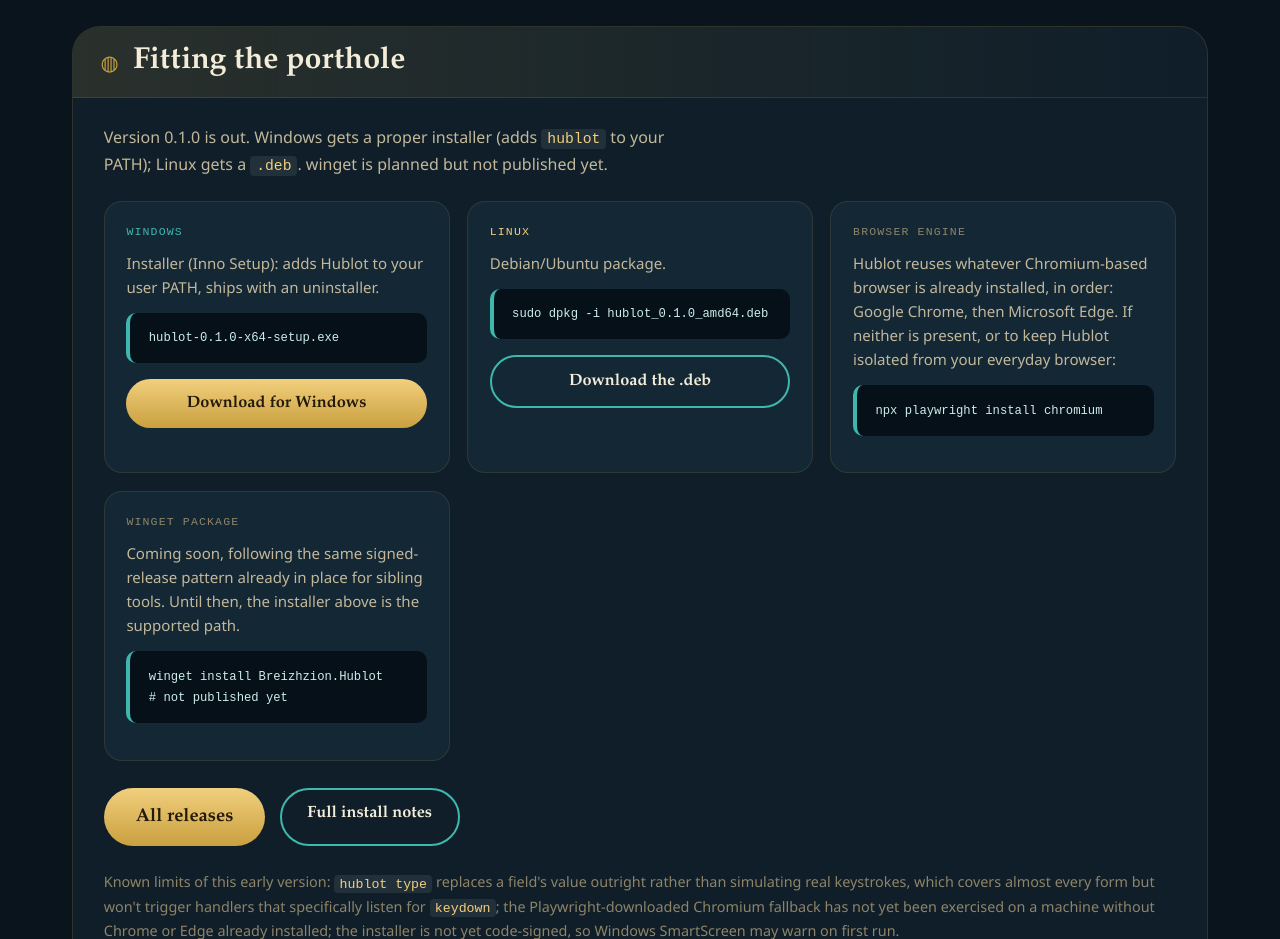
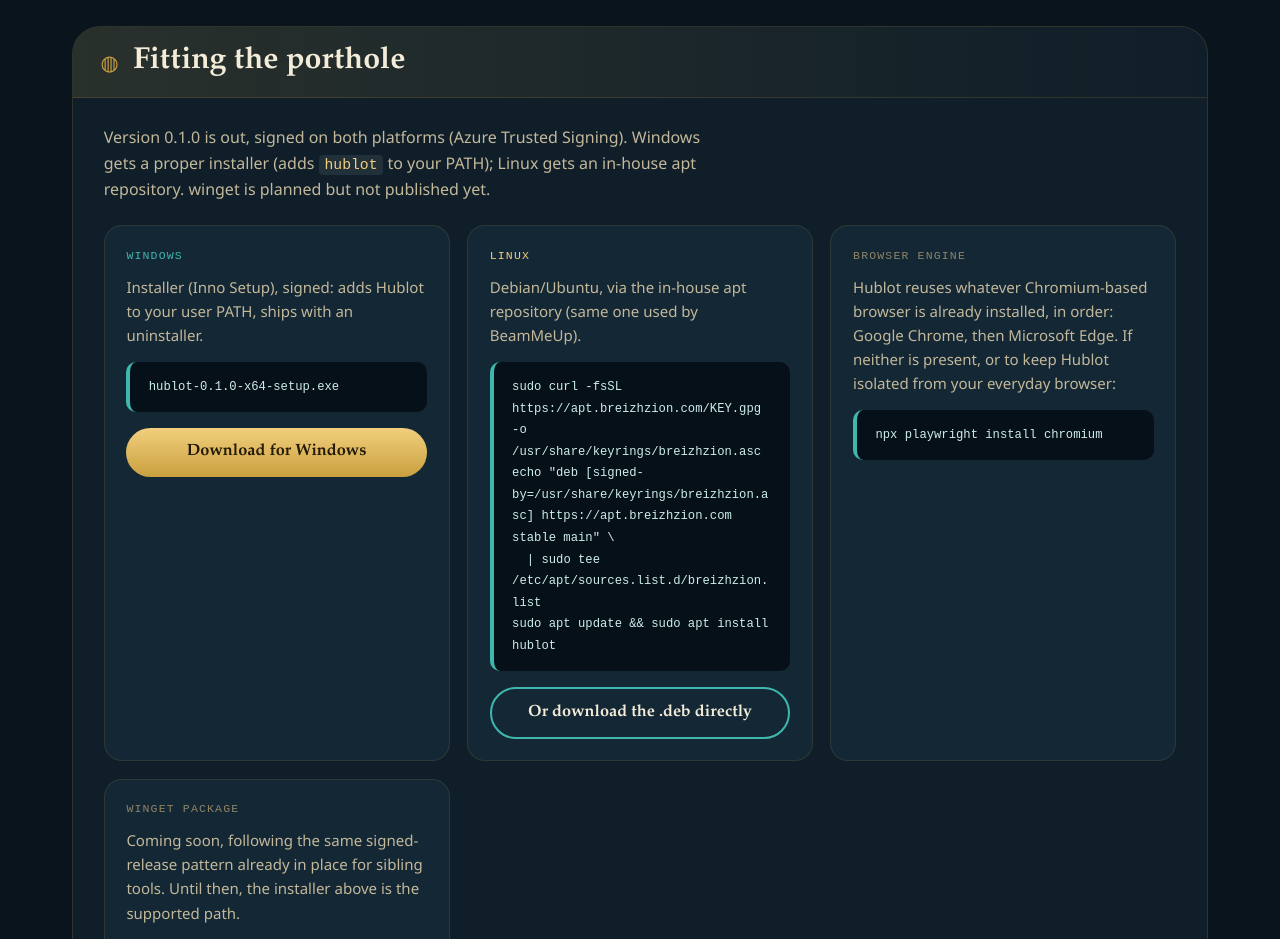
Before and after one commit to bzhzion/hublot, a website: page site/index.html in a window 1280 px wide. Shown: the part 4788-5727 px from the top of the page. Drawn offline with Linux system fonts and the light colour scheme; a web font is replaced by a local one.

Commit message:
Documente la signature Azure Trusted Signing et le vrai depot apt
README + site : hublot.exe et l'installateur sont signes desormais (meme
Service Principal partage que beammeup/justmakeQ/hae-app), et le depot
apt.breizhzion.com (memes commandes que beammeup) remplace le simple
.deb telecharge a la main - deja teste en conditions reelles.

```diff
--- a/site/index.html
+++ b/site/index.html
@@ -408,14 +408,15 @@
     </div>
     <div class="panel-body">
       <p class="lede-small">
-        Version 0.1.0 is out. Windows gets a proper installer (adds <code>hublot</code> to your
-        PATH); Linux gets a <code>.deb</code>. winget is planned but not published yet.
+        Version 0.1.0 is out, signed on both platforms (Azure Trusted Signing). Windows gets a
+        proper installer (adds <code>hublot</code> to your PATH); Linux gets an in-house apt
+        repository. winget is planned but not published yet.
       </p>
 
       <div class="platform-grid">
         <article class="platform-card">
           <span class="platform-code accent-teal">WINDOWS</span>
-          <p>Installer (Inno Setup): adds Hublot to your user PATH, ships with an uninstaller.</p>
+          <p>Installer (Inno Setup), signed: adds Hublot to your user PATH, ships with an uninstaller.</p>
           <pre><code>hublot-0.1.0-x64-setup.exe</code></pre>
           <a class="btn btn--primary" href="https://github.com/bzhzion/hublot/releases/download/v0.1.0/hublot-0.1.0-x64-setup.exe">
             Download for Windows
@@ -424,10 +425,13 @@
 
         <article class="platform-card">
           <span class="platform-code accent-brass">LINUX</span>
-          <p>Debian/Ubuntu package.</p>
-          <pre><code>sudo dpkg -i hublot_0.1.0_amd64.deb</code></pre>
+          <p>Debian/Ubuntu, via the in-house apt repository (same one used by BeamMeUp).</p>
+          <pre><code>sudo curl -fsSL https://apt.breizhzion.com/KEY.gpg -o /usr/share/keyrings/breizhzion.asc
+echo "deb [signed-by=/usr/share/keyrings/breizhzion.asc] https://apt.breizhzion.com stable main" \
+  | sudo tee /etc/apt/sources.list.d/breizhzion.list
+sudo apt update && sudo apt install hublot</code></pre>
           <a class="btn btn--ghost" href="https://github.com/bzhzion/hublot/releases/download/v0.1.0/hublot_0.1.0_amd64.deb">
-            Download the .deb
+            Or download the .deb directly
           </a>
         </article>
 
@@ -466,8 +470,7 @@
         outright rather than simulating real keystrokes, which covers almost every form but
         won't trigger handlers that specifically listen for <code>keydown</code>; the
         Playwright-downloaded Chromium fallback has not yet been exercised on a machine without
-        Chrome or Edge already installed; the installer is not yet code-signed, so Windows
-        SmartScreen may warn on first run.
+        Chrome or Edge already installed.
       </p>
     </div>
   </section>
```
Also changed, not shown: README.md.
